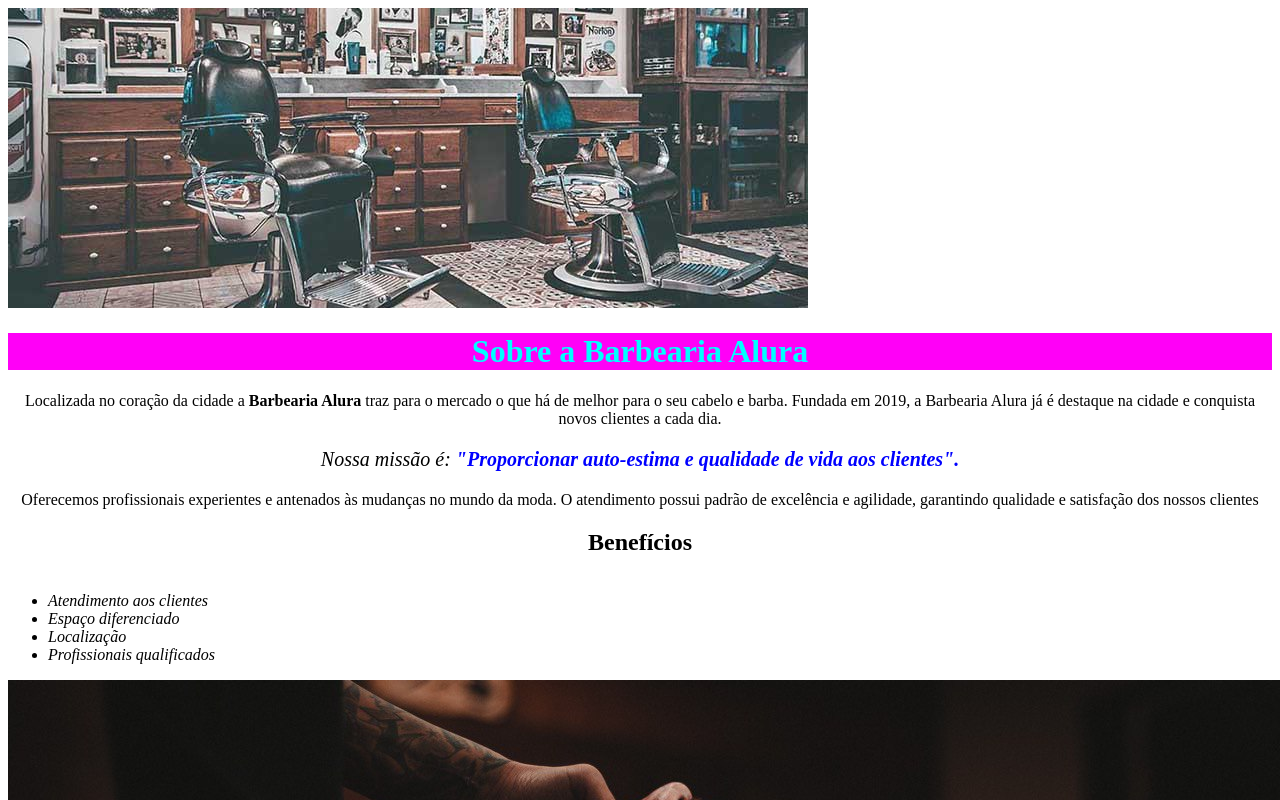
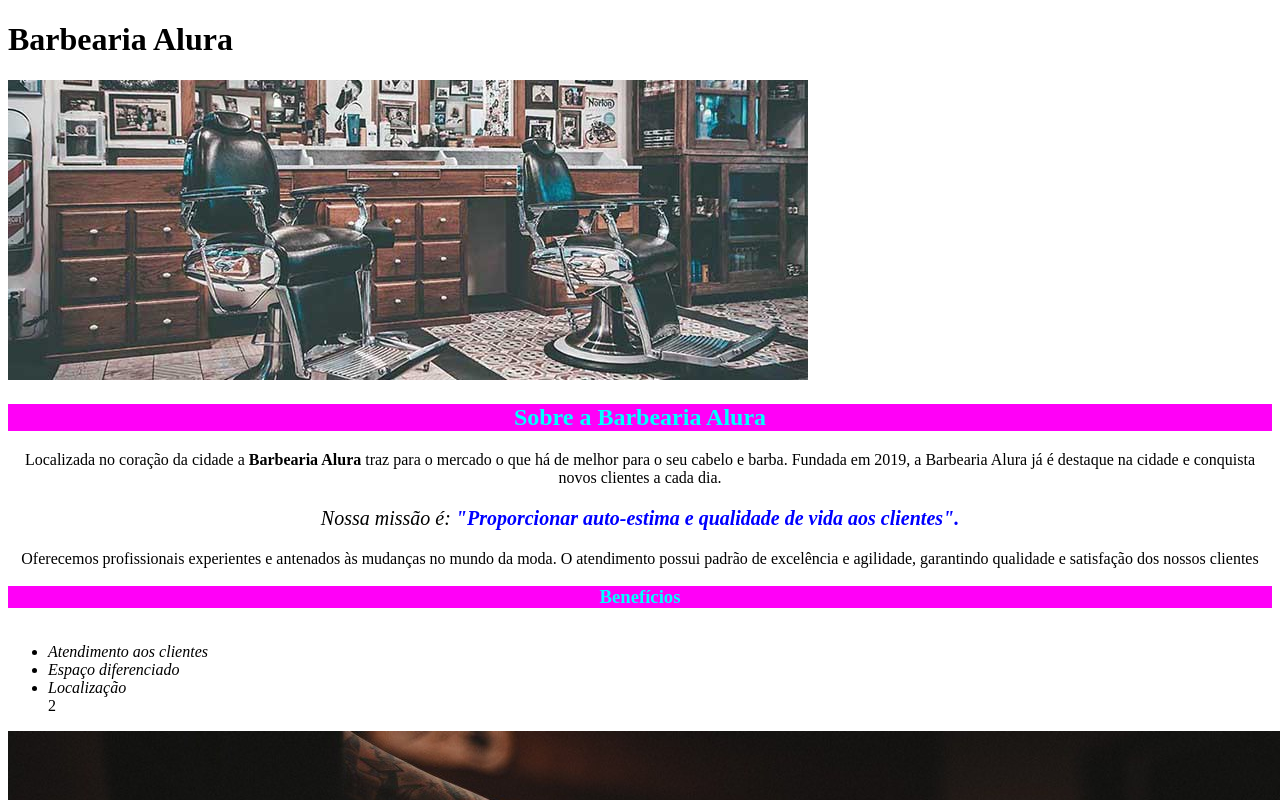
Before and after one commit to Carolescola/Barbearia-alura, a plain HTML site: page index.html in a window 1280 px wide. Shown: the top 800 px of the page. Drawn offline with Linux system fonts and the light colour scheme.

Commit message:
finalizando a primeira pagina

```diff
--- a/index.html
+++ b/index.html
@@ -6,9 +6,12 @@
     <link rel="stylesheet" href="style.css">
 </head>
 <body>
+    <header>
+        <h1 class="titulo-principal">Barbearia Alura</h1>
+    </header>
         <img id="banner" src=" banner.jpg">
         <div class="principal">
-        <h1>Sobre a Barbearia Alura</h1>
+        <h2 class="titulo-centralizado">Sobre a Barbearia Alura</h2>
 
         <p>Localizada no coração da cidade a <strong>Barbearia Alura</strong> traz para o mercado o que há de melhor para o seu cabelo e barba.
         Fundada em 2019, a Barbearia Alura já é destaque na cidade e conquista novos clientes a cada dia.</p>
@@ -21,12 +24,11 @@
 
     <div class="Beneficios">
 
-            <h2>Benefícios</h2>
+            <h3 class="titulo-centralizado">Benefícios</h3>
         <ul>
             <li class="itens">Atendimento aos clientes</li>
             <li class="itens">Espaço diferenciado</li>
-            <li class="itens">Localização</li>
-            <li class="itens">Profissionais qualificados</li>
+            <li class="itens">Localização</li>2
         </ul>
         <img src="beneficios.jpg">
         <class= "imagembeneficios">
--- a/style.css
+++ b/style.css
@@ -9,11 +9,13 @@ body {
 .prinipal {
     background: #CCCCCC;
     padding: 30px;
-
-
 }
 
-h1 {
+.titluo-principal{
+    padding-left: 20px;
+}
+
+.titulo-centralizado {
     text-align: center;
     color:aqua;
     background: rgb(255, 0, 247)
@@ -40,10 +42,6 @@ em strong {
     padding: 20px;
 }
 
-h2{
-    text-align: center;
-}
-
 ul {
     display: inline-block;
     vertical-align: top;
```
